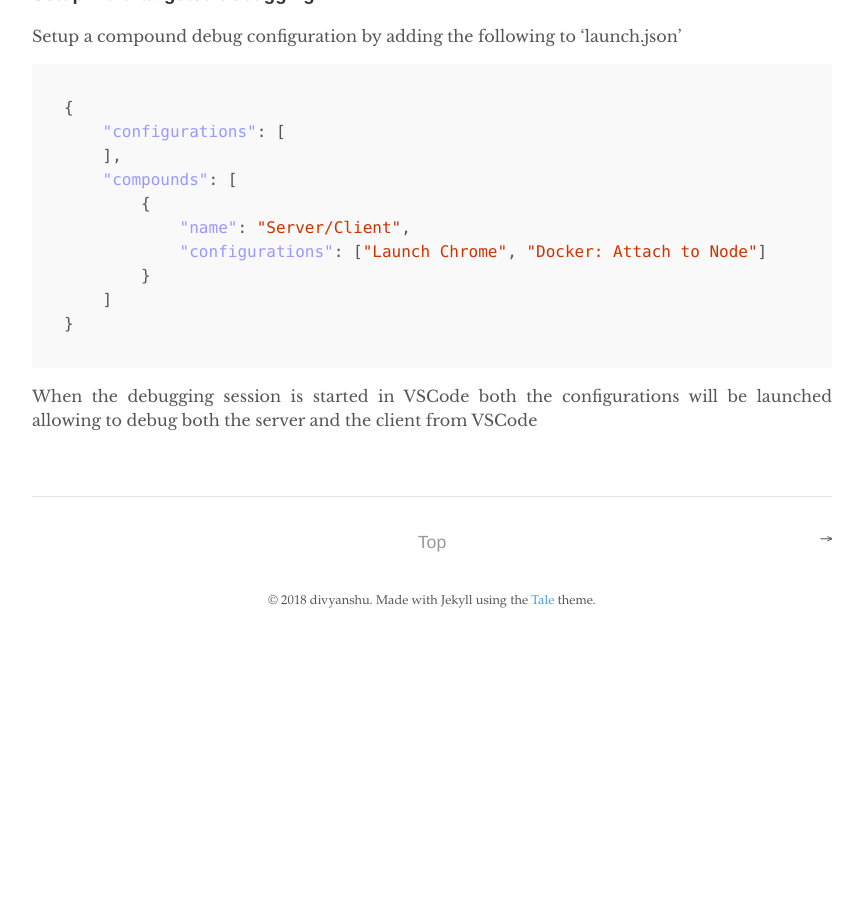
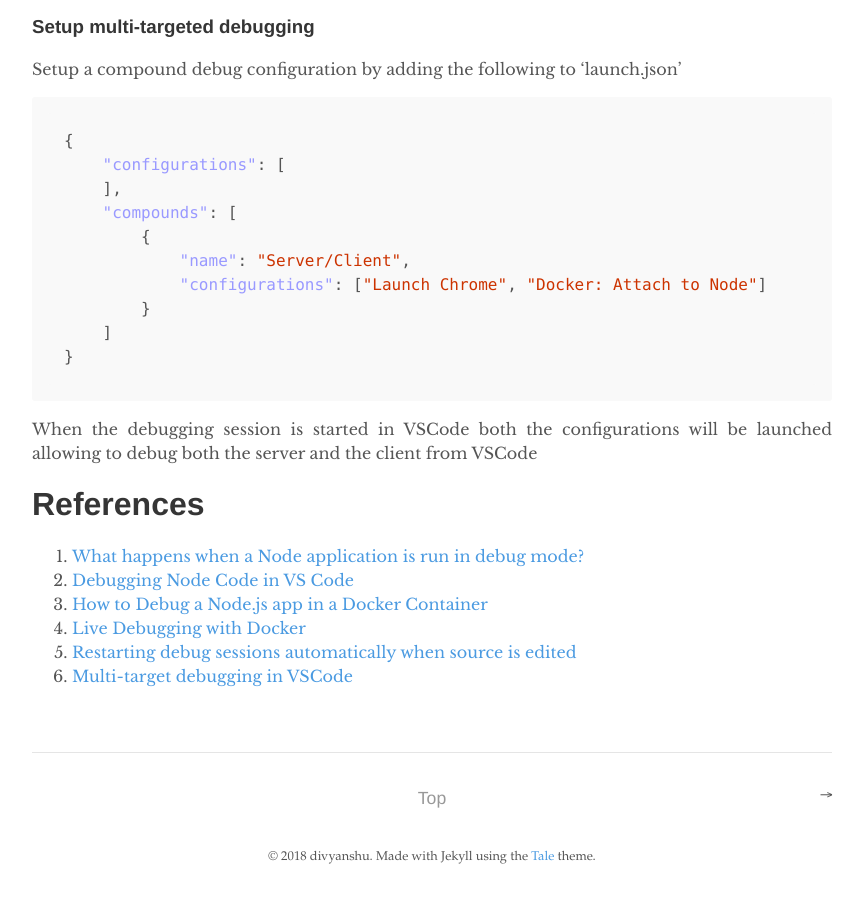
Before and after one commit to dsinecos/dsinecos.github.io, a Jekyll site: the page built from _posts/2018-10-23-Debugging-with-VSCode.md, in a window 1280 px wide and 900 px high, scrolled down 4082 px. Shown: the whole window, without its empty margins (208-1071 px from the left). Built offline with Jekyll 4.4.1, drawn with Linux system fonts in a browser that asks for light colours; before the commit the page ends 4726 px from its top, so only the background shows below that.

Commit message:
update blog

````diff
--- a/_posts/2018-10-23-Debugging-with-VSCode.md
+++ b/_posts/2018-10-23-Debugging-with-VSCode.md
@@ -8,7 +8,7 @@ As I'm working my way from `console.log` statements to appropriate debugging too
 
 This post covers setting up VSCode for debugging a NodeJS application. I'll be writing another post covering steps and configuration details to debug JavaScript code running inside Chrome using VSCode.
 
-### Index
+## Index
 - [Requirements](#requirements)
 - [What happens when a Node process is run in the debug mode?](#what-happens-when-a-node-process-is-run-in-the-debug-mode)
 - [Setup Overview](#setup-overview)
@@ -19,6 +19,7 @@ This post covers setting up VSCode for debugging a NodeJS application. I'll be w
     - [Setup a multi-targeted debugging allowing to debug both the server side and the client side from VSCode?](#setup-a-multi-targeted-debugging-allowing-to-debug-both-the-server-side-and-the-client-side-from-vscode)
         - [Setup configuration for debugging JavaScript running inside Chrome](#setup-configuration-for-debugging-javascript-running-inside-chrome)
         - [Setup multi-targeted debugging](#setup-multi-targeted-debugging)
+- [References](#references)
 
 <br>
 
@@ -141,3 +142,12 @@ Setup a compound debug configuration by adding the following to 'launch.json'
 }
 ```
    When the debugging session is started in VSCode both the configurations will be launched allowing to debug both the server and the client from VSCode
+
+# References
+
+1. [What happens when a Node application is run in debug mode?](https://nodejs.org/en/docs/guides/debugging-getting-started/#command-line-options)
+2. [Debugging Node Code in VS Code](https://scotch.io/tutorials/debugging-node-code-in-vs-code)
+3. [How to Debug a Node.js app in a Docker Container](https://blog.risingstack.com/how-to-debug-a-node-js-app-in-a-docker-container/)
+4. [Live Debugging with Docker](https://blog.docker.com/2016/07/live-debugging-docker/)
+5. [Restarting debug sessions automatically when source is edited](https://code.visualstudio.com/docs/nodejs/nodejs-debugging#_restarting-debug-sessions-automatically-when-source-is-edited)
+6. [Multi-target debugging in VSCode](https://code.visualstudio.com/docs/editor/debugging#_multitarget-debugging)
````
